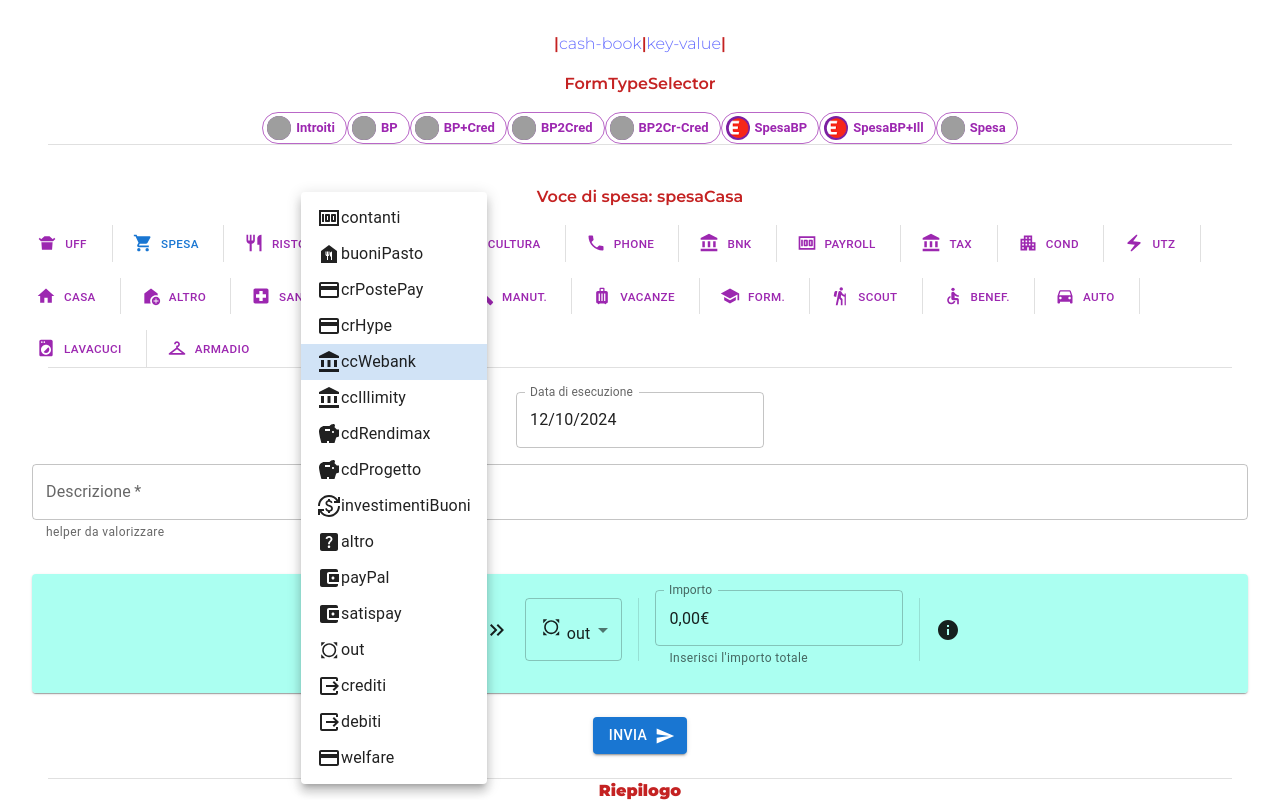
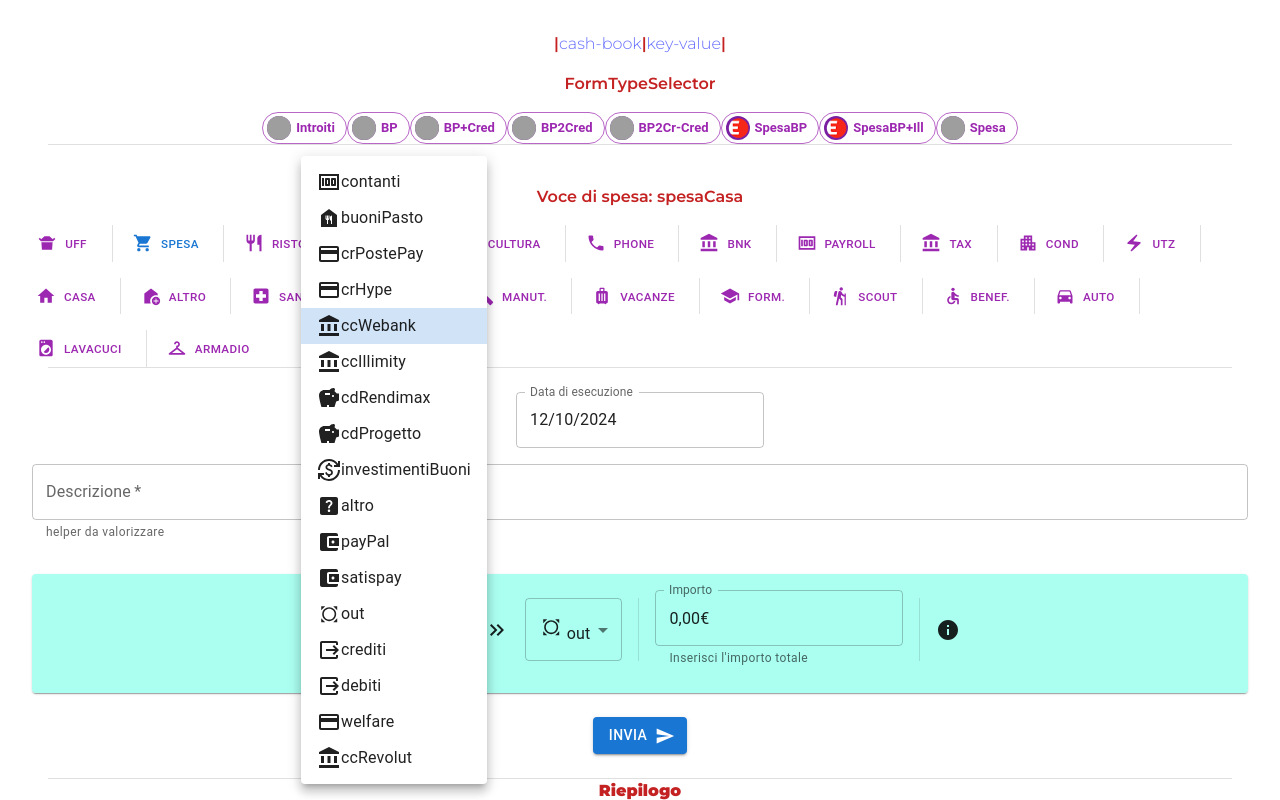
Before and after one commit to dicaeffe/cash-book-form, a React (Vite) app: page /cash-book-form in a window 1280 px wide. Both pictures are taken after a click on the element "ccWebank". Shown: the top 800 px of the page. Built offline with nearby package versions, Linux system fonts and the light colour scheme; grey boxes are pictures that could not be loaded.

Commit message:
added ccRevolut

```diff
--- a/src/Components/PaymentForm/Fields/PaymentChannel.tsx
+++ b/src/Components/PaymentForm/Fields/PaymentChannel.tsx
@@ -39,6 +39,7 @@ function PaymentChannel(props: {
     new MyElement(14, "crediti", "cred", <InputIcon />),
     new MyElement(15, "debiti", "deb", <OutputIcon />),
     new MyElement(16, "welfare", "wlf", <CreditCardIcon />),
+    new MyElement(16, "ccRevolut", "ccREV", <AccountBalanceIcon />),
   ];
 
   const onTransactionChange = (newValue: string) => {
```
